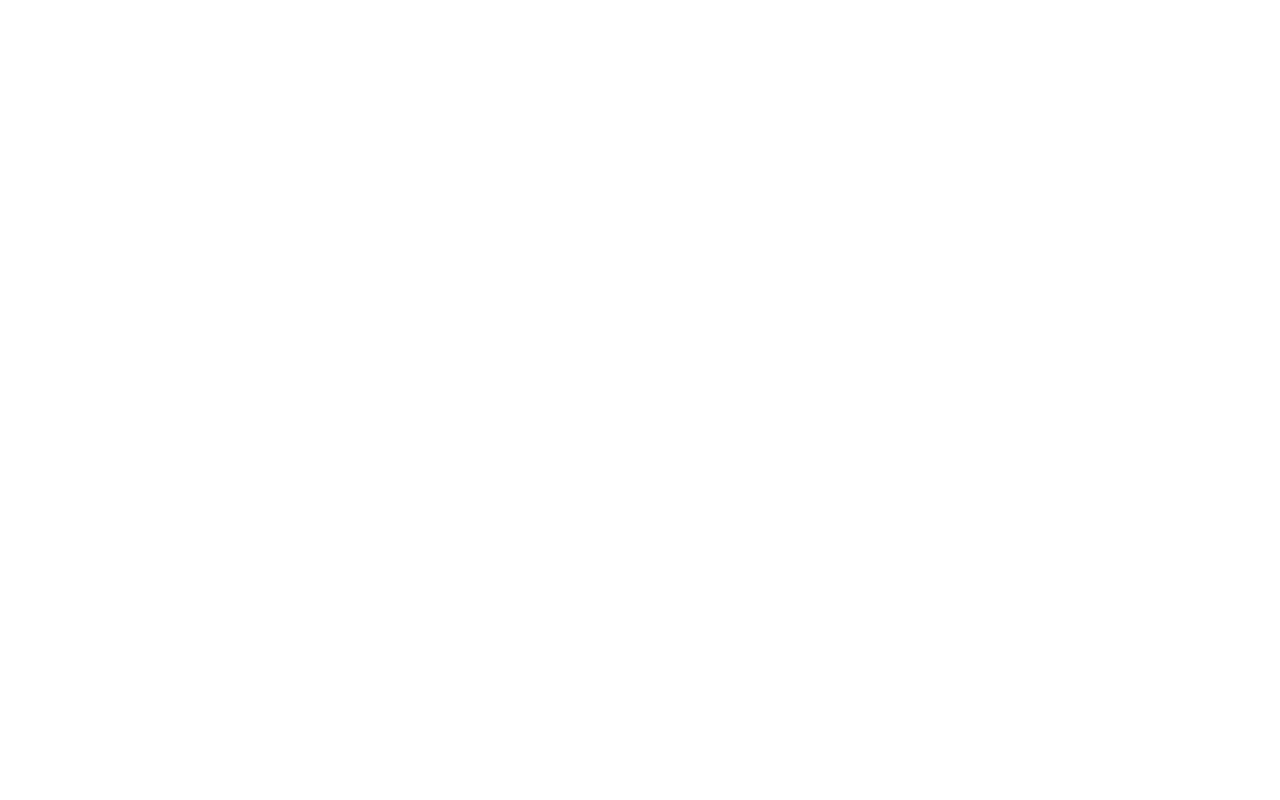
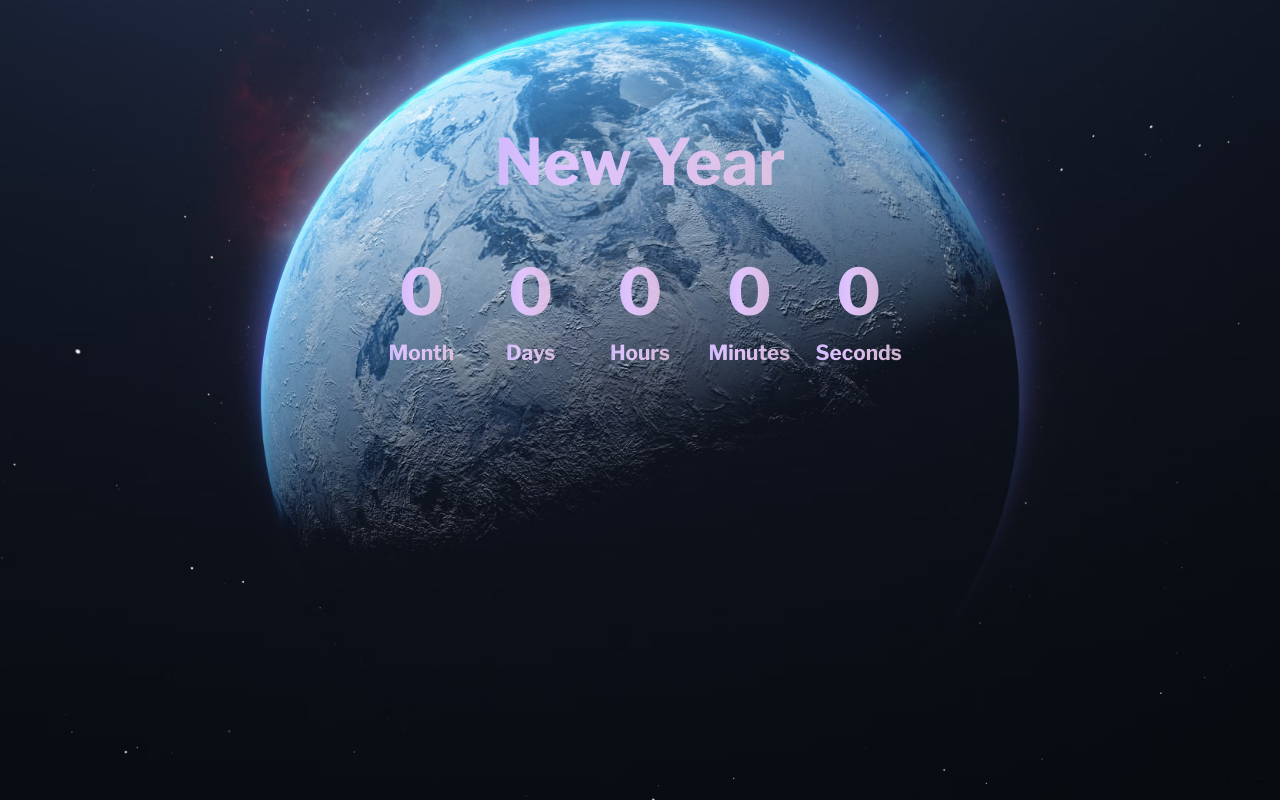
Before and after one commit to RichardAR0/Project-7--Counter-App-, a plain HTML site: page Index.html in a window 1280 px wide. Drawn offline with nearby package versions, Linux system fonts and the light colour scheme.

Commit message:
Created a basic style and structure for the project

```diff
--- a/Index.html
+++ b/Index.html
@@ -12,7 +12,36 @@
 
 </head>
 <body>
+  <div class="main-text">
+    <h1>New Year</h1>
+  </div>
 
+  <div class="countdown-container">
+    <div class="countdown-c month-c">
+      <p class="count-numbers" id="month">0</p>
+      <span>Month</span>
+    </div>
+
+    <div class="countdown-c days-c">
+      <p class="count-numbers" id="days">0</p>
+      <span>Days</span>
+    </div>
+
+    <div class="countdown-c hours-c">
+      <p class="count-numbers" id="hours">0</p>
+      <span>Hours</span>
+    </div>
+
+    <div class="countdown-c minutes-c">
+      <p class="count-numbers" id="minutes">0</p>
+      <span>Minutes</span>
+    </div>
+
+    <div class="countdown-c seconds-c">
+      <p class="count-numbers" id="seconds">0</p>
+      <span>Seconds</span>
+    </div>
+  </div>
 
   <script src="sctript.js"></script>
 </body>
--- a/Style.css
+++ b/Style.css
@@ -4,5 +4,69 @@
 }
 
 body {
+  background-image: url(background.avif);
+  background-size: cover;
+  background-position: center center;
+  display: flex;
+  flex-direction: column;
+  align-items: center;
+  min-height: 100vh;
   margin: 0;
 }
+
+.main-text {
+  font-weight: 400;
+  font-size: 2rem;
+  margin-top: 5rem;
+  background-clip: text;
+  -webkit-background-clip: text;
+  color: transparent;
+  animation: gradientAnimation 20s ease infinite;
+}
+
+.countdown-container {
+  display: flex;
+  flex-wrap: wrap;
+  justify-content: center;
+}
+
+.countdown-c {
+  text-align: center;
+}
+
+.countdown-container p {
+  font-size: 4rem;
+  background-clip: text;
+  -webkit-background-clip: text;
+  color: transparent;
+  animation: gradientAnimation 20s ease infinite;
+}
+
+.count-numbers {
+  font-weight: bold;
+  font-size: 6rem;
+  line-height: 1;
+  margin: 1rem 2rem;
+}
+
+.countdown-container span {
+  font-size: 1.3rem;
+  font-weight: bold;
+  background-clip: text;
+  -webkit-background-clip: text;
+  color: transparent;
+  animation: gradientAnimation 20s ease infinite;
+}
+
+@keyframes gradientAnimation {
+  0%, 20%, 40%, 60%, 80%, 100%{
+    background-image: linear-gradient(to right, #5c62c9, #8f94fb, #e0c3fc, #f8cdd5);
+    background-size: 400%;
+    background-position: 0%;
+  }
+  10%, 30%, 50%, 70%, 90%{
+    background-image: linear-gradient(to left, #f8cdd5c0, #e0c3fc, #8f94fb, #4e54c8);
+    background-size: 400%;
+    background-position: 100%;
+  }
+}
```
Also changed, not shown: background.avif (added).
